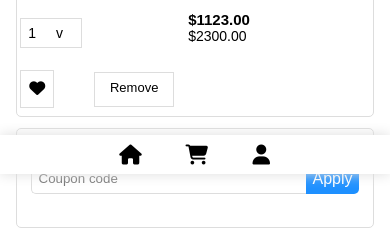
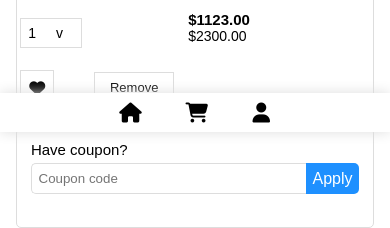
Before and after one commit to N-CoDer-23/Shopping, a plain HTML site: page index.html in a window 390 px wide. Shown: the part 709-937 px from the top of the page. Drawn offline with Linux system fonts and the light colour scheme.

Commit message:
yangilaw

```diff
--- a/style.css
+++ b/style.css
@@ -95,7 +95,7 @@
 @media screen and (max-width: 560px) {
     .nav__icons{
         position: fixed;
-        top: 100%;
+        top: 95%;
         box-shadow: 0 0 14px #ddd;
         width: 100%;
         height: 39px;
```
